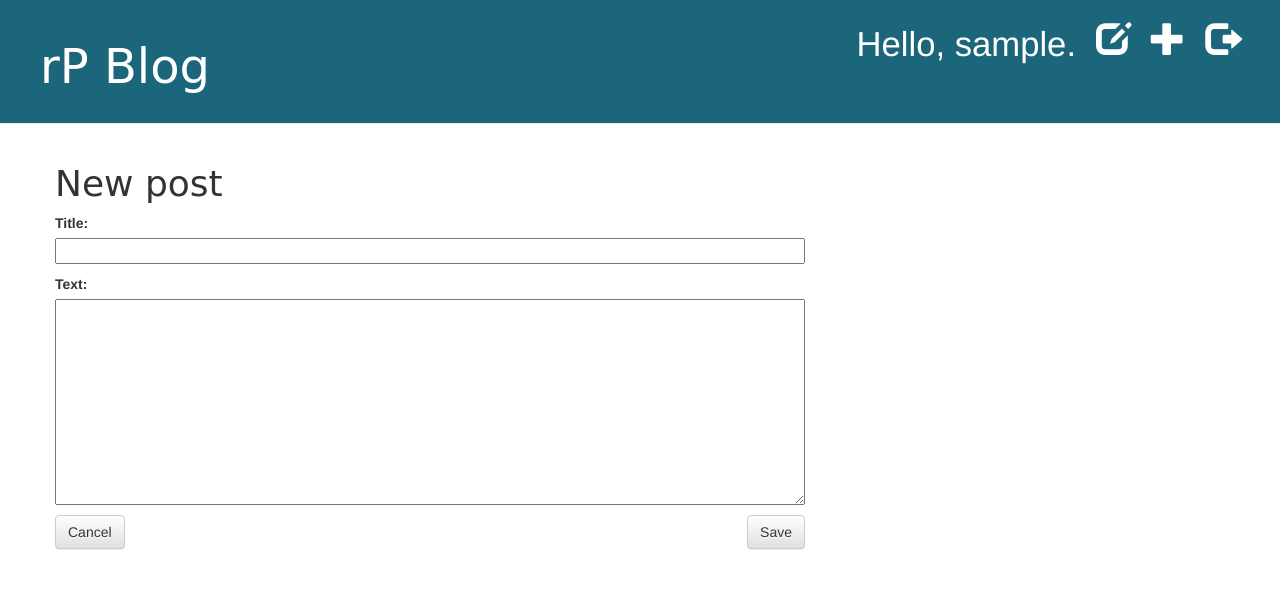
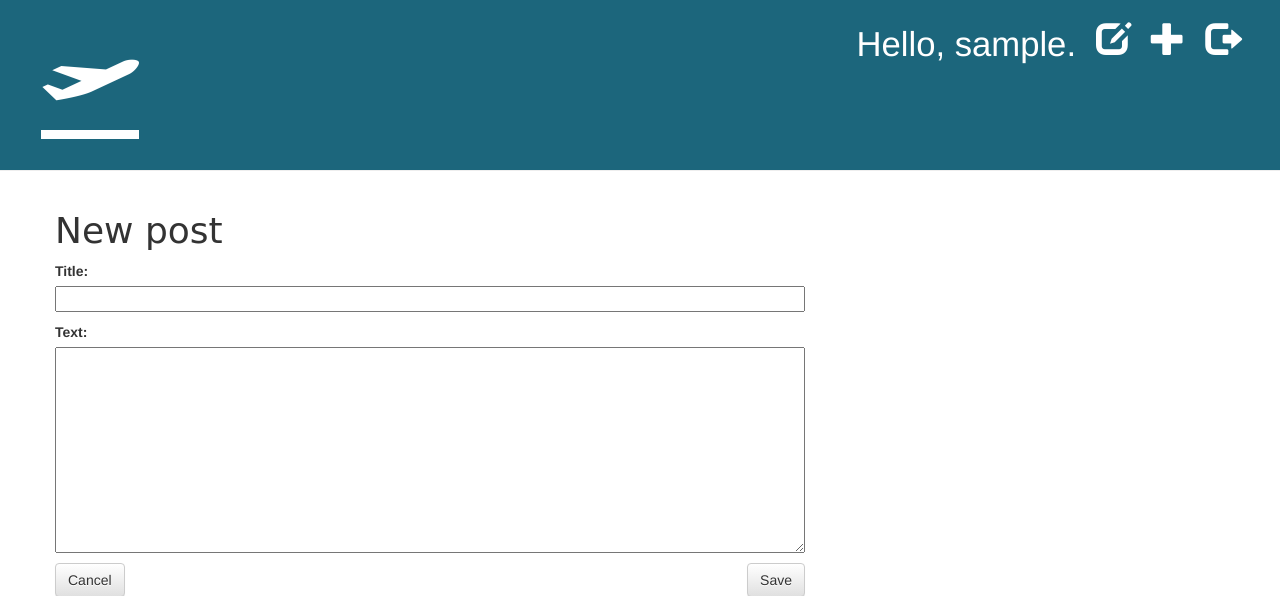
Before and after one commit to madeinny/my-first-blog, a Django app: page /post/new/ in a window 1280 px wide. Shown: the top 596 px of the page. Run offline with Django 3.2, Linux system fonts and the light colour scheme; the visitor is signed in with stand-in values (Sample User, id 1); some libraries are stand-ins or nearby versions; some web fonts are replaced.

Commit message:
Changing iconography and style slightly.

```diff
--- a/blog/templates/blog/base.html
+++ b/blog/templates/blog/base.html
@@ -20,7 +20,7 @@
             {% else %}
                 <a href="{% url 'login' %}" class="top-menu"><span class="glyphicon glyphicon-log-in"></span></a>
             {% endif %}
-            <h1><a href="/">rP Blog</a></h1>
+            <h1><a href="/"><img src="{% static 'images/takeoff_white.png' %}"  height="100" width="100" /></a></h1>
         </div>
         <div class="content container">
             <div class="row">
```
Also changed, not shown: blog/static/images/electric_train.png (added), blog/static/images/streetcar.png (added), blog/static/images/takeoff.png (added), blog/static/images/takeoff_white.png (added), blog/static/images/train.png (added).
